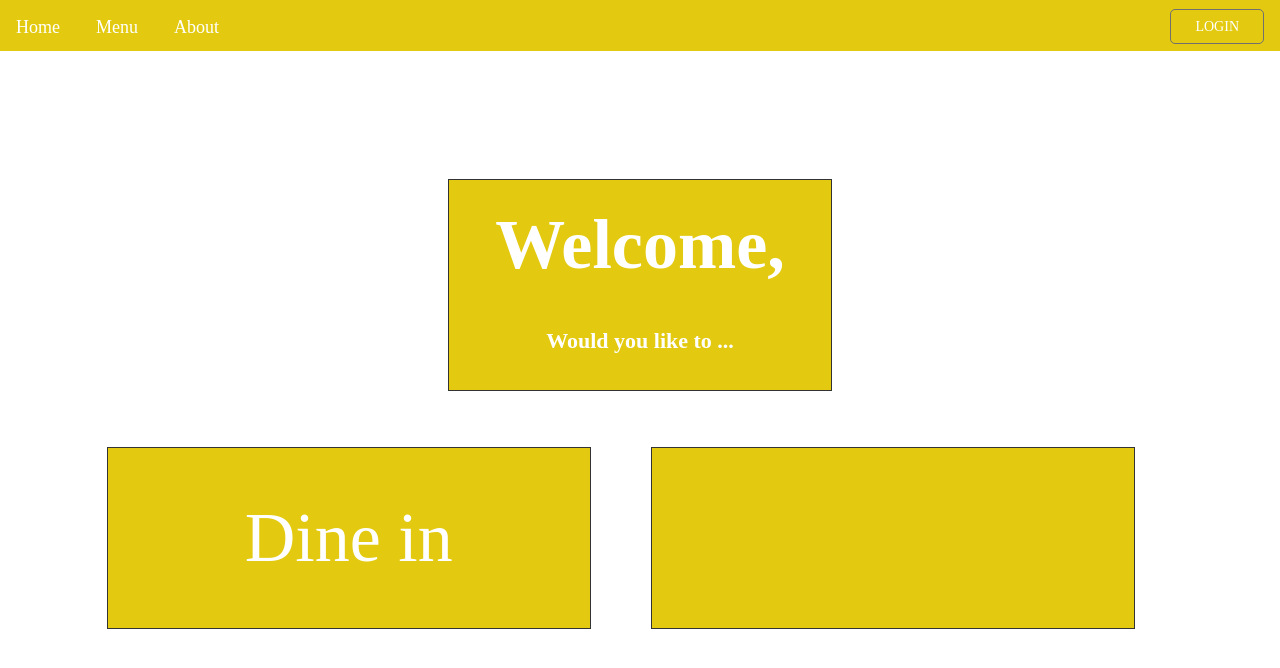
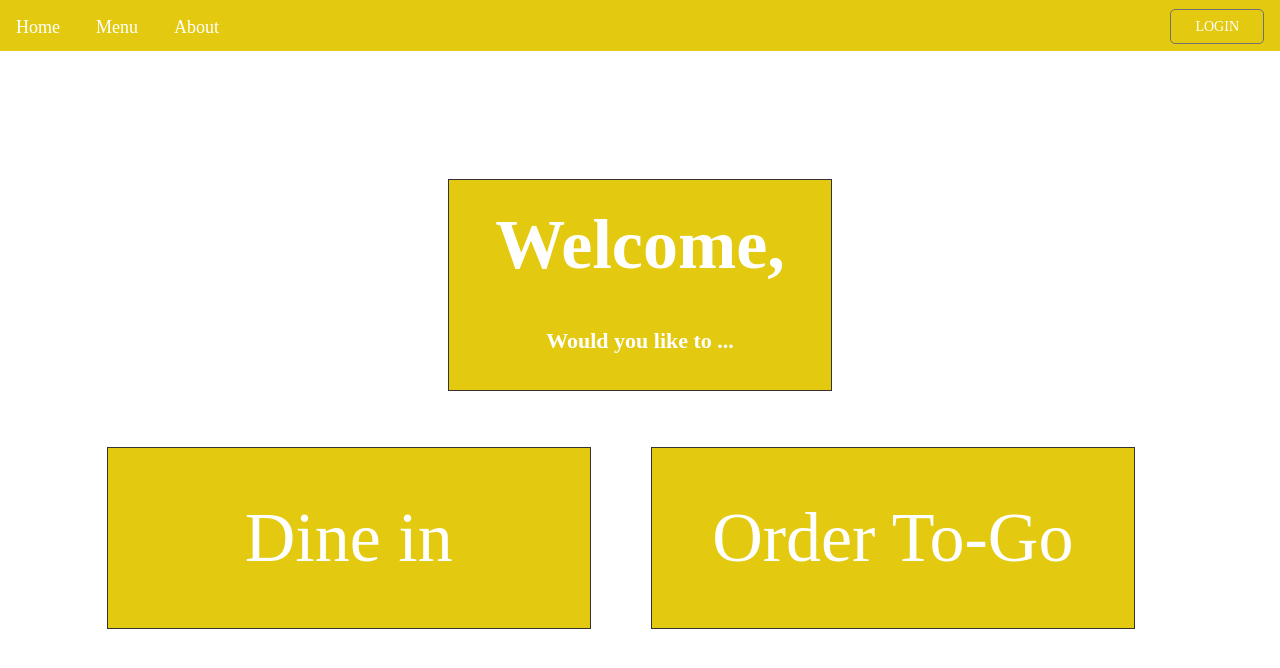
Before and after one commit to Preet109/team-salesforce-capstone, a website: page index.html in a window 1280 px wide. Drawn offline with Linux system fonts and the light colour scheme; a web font is replaced by a local one.

Commit message:
added Images and fonts foe the style

```diff
--- a/index.html
+++ b/index.html
@@ -32,7 +32,7 @@
 	<a href="reservation.html">Dine in</a></div>
 
 	<div class="center-right">
-
+	<a href="menu.html">Order To-Go</a>
 	</div>
 	</div>
 	</div>
```
